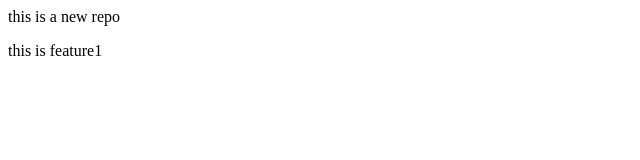
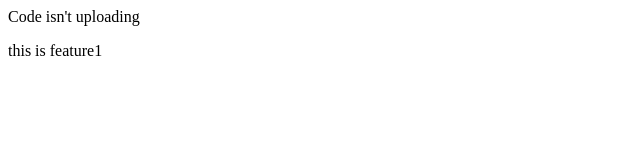
Before and after one commit to ahzamsaba/localrepo, a plain HTML site: page index.html in a window 1280 px wide. Shown: the full height of the page, 0-640 px from the left. Drawn offline with Linux system fonts and the light colour scheme.

Commit message:
for auto pull

```diff
--- a/index.html
+++ b/index.html
@@ -1,2 +1,2 @@
-<p>this is a new repo</p>
+<p>Code isn't uploading</p>
 <p>this is feature1</p>
```
